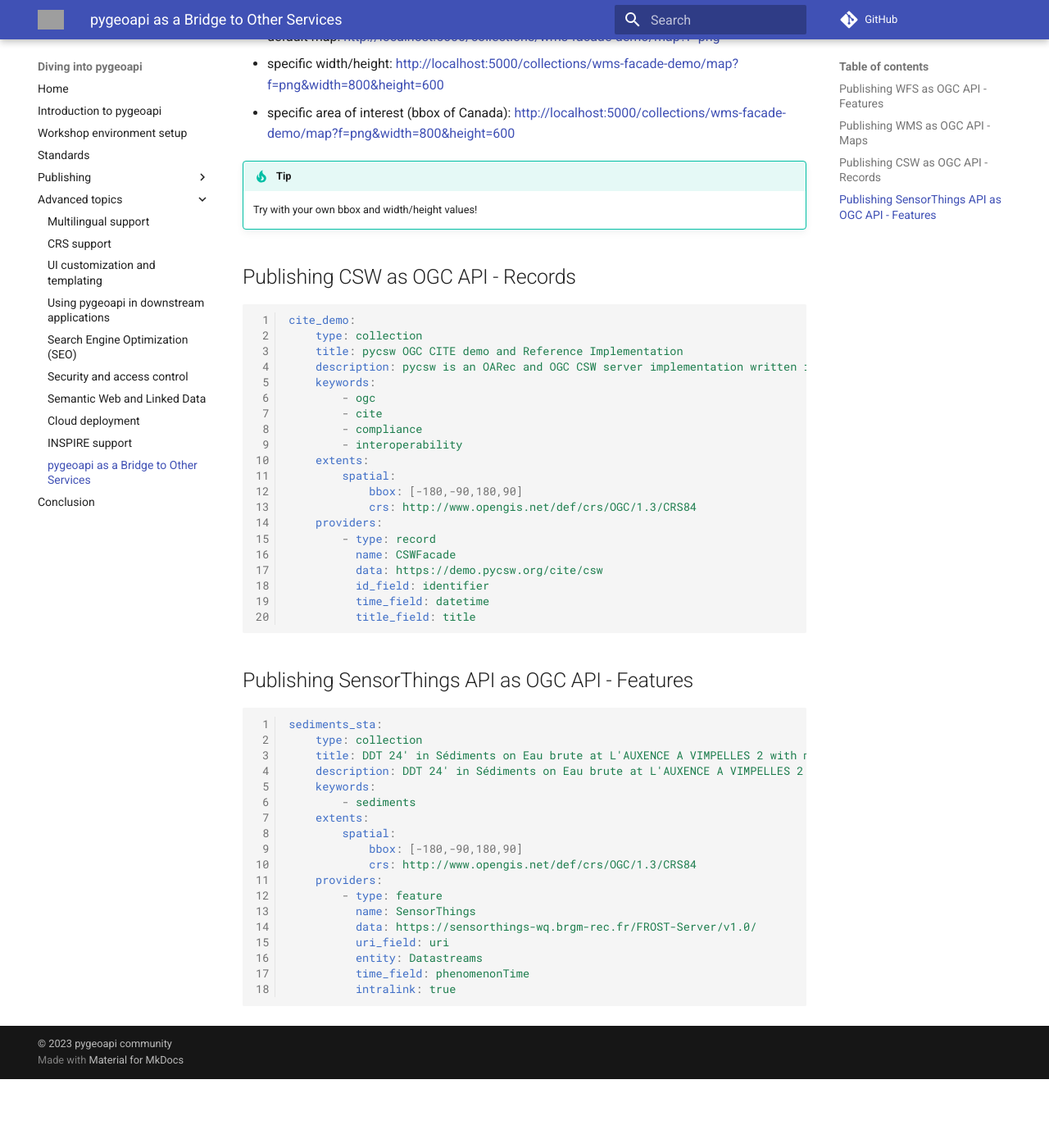
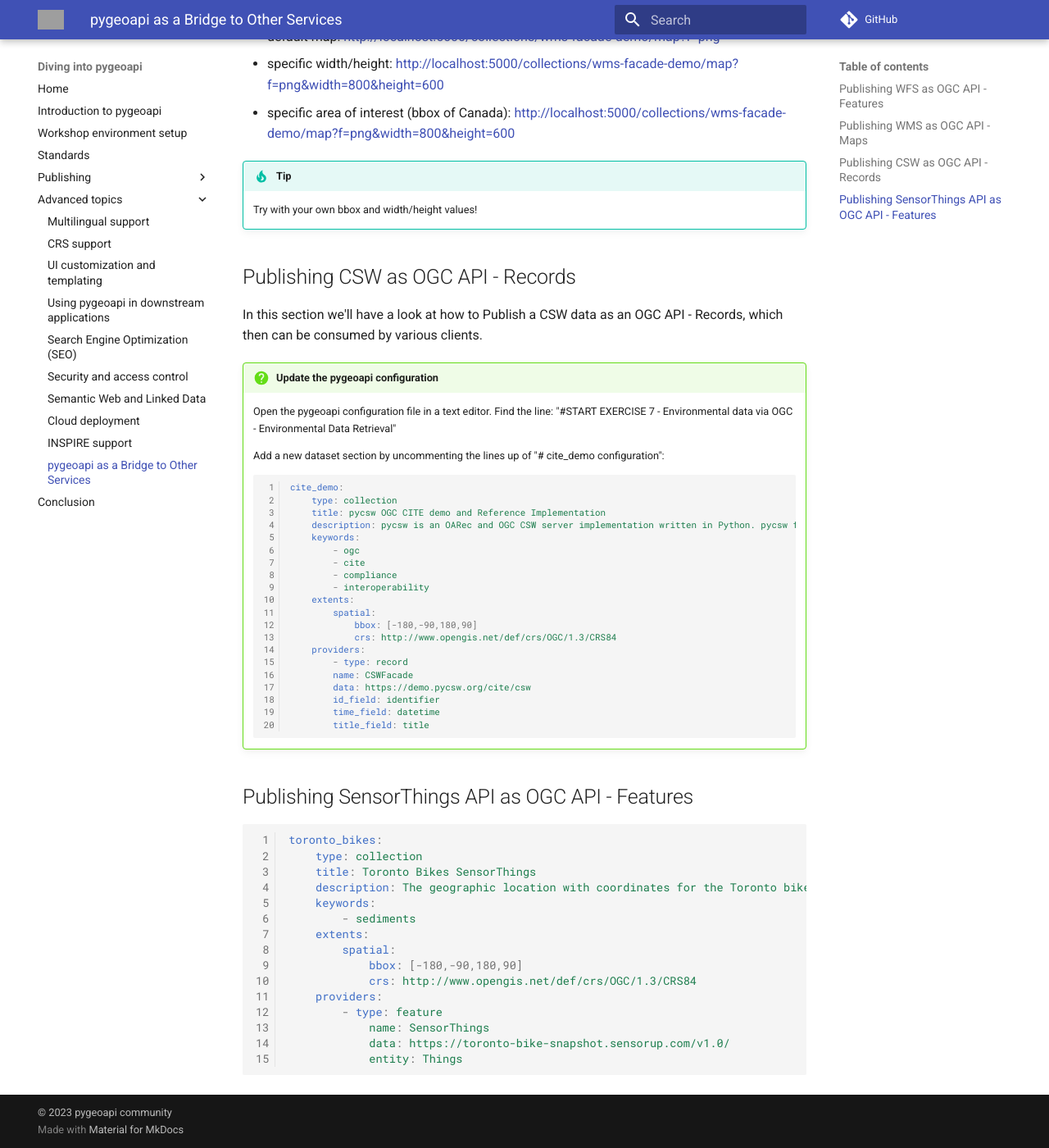
Before and after one commit to geopython/diving-into-pygeoapi, an MkDocs documentation site: the page built from workshop/content/docs/advanced/bridges.md, in a window 1280 px wide and 1400 px high, scrolled down 2595 px. Shown: the whole window at 82% size. Built offline with MkDocs 1.6.1 and Material for MkDocs 9.7.7, drawn with Linux system fonts in a browser that asks for light colours; comment, search, counter and statistics services are not loaded; before the commit the page ends 3911 px from its top, so only the background shows below that; grey boxes are pictures that could not be loaded.

Commit message:
upgraded sensorAPI

````diff
--- a/workshop/content/docs/advanced/bridges.md
+++ b/workshop/content/docs/advanced/bridges.md
@@ -140,37 +140,48 @@ Run the following requests in your web browser:
 
 ## Publishing CSW as OGC API - Records
 
+In this section we'll have a look at how to Publish a CSW data as an OGC API - Records, which then can be consumed by various clients.
 
-``` {.yaml linenums="1"}
-cite_demo:
-    type: collection
-    title: pycsw OGC CITE demo and Reference Implementation
-    description: pycsw is an OARec and OGC CSW server implementation written in Python. pycsw fully implements the OGC API - Records and OpenGIS Catalogue Service Implementation Specification (Catalogue Service for the Web). Initial development started in 2010 (more formally announced in 2011). The project is certified OGC Compliant, and is an OGC Reference Implementation. Since 2015, pycsw is an official OSGeo Project. pycsw allows for the publishing and discovery of geospatial metadata via numerous APIs (CSW 2/CSW 3, OpenSearch, OAI-PMH, SRU). Existing repositories of geospatial metadata can also be exposed, providing a standards-based metadata and catalogue component of spatial data infrastructures. pycsw is Open Source, released under an MIT license, and runs on all major platforms (Windows, Linux, Mac OS X)
-    keywords:
-        - ogc
-        - cite
-        - compliance
-        - interoperability
-    extents:
-        spatial:
-            bbox: [-180,-90,180,90]
-            crs: http://www.opengis.net/def/crs/OGC/1.3/CRS84
-    providers:
-        - type: record
-          name: CSWFacade
-          data: https://demo.pycsw.org/cite/csw
-          id_field: identifier
-          time_field: datetime
-          title_field: title
-```
+
+!!! question "Update the pygeoapi configuration"
+
+    Open the pygeoapi configuration file in a text editor.
+    Find the line:
+    "#START EXERCISE 7 - Environmental data via OGC - Environmental Data Retrieval"
+
+    Add a new dataset section by uncommenting the lines up of
+    "# cite_demo configuration":
+
+    ``` {.yaml linenums="1"}
+    cite_demo:
+        type: collection
+        title: pycsw OGC CITE demo and Reference Implementation
+        description: pycsw is an OARec and OGC CSW server implementation written in Python. pycsw fully implements the OGC API - Records and OpenGIS Catalogue Service Implementation Specification (Catalogue Service for the Web). Initial development started in 2010 (more formally announced in 2011). The project is certified OGC Compliant, and is an OGC Reference Implementation. Since 2015, pycsw is an official OSGeo Project. pycsw allows for the publishing and discovery of geospatial metadata via numerous APIs (CSW 2/CSW 3, OpenSearch, OAI-PMH, SRU). Existing repositories of geospatial metadata can also be exposed, providing a standards-based metadata and catalogue component of spatial data infrastructures. pycsw is Open Source, released under an MIT license, and runs on all major platforms (Windows, Linux, Mac OS X)
+        keywords:
+            - ogc
+            - cite
+            - compliance
+            - interoperability
+        extents:
+            spatial:
+                bbox: [-180,-90,180,90]
+                crs: http://www.opengis.net/def/crs/OGC/1.3/CRS84
+        providers:
+            - type: record
+            name: CSWFacade
+            data: https://demo.pycsw.org/cite/csw
+            id_field: identifier
+            time_field: datetime
+            title_field: title
+    ```
 
 ## Publishing SensorThings API as OGC API - Features
 
 ``` {.yaml linenums="1"}
-sediments_sta:
+toronto_bikes:
     type: collection
-    title: DDT 24' in Sédiments on Eau brute at L'AUXENCE A VIMPELLES 2 with method Méthode inconnue
-    description: DDT 24' in Sédiments on Eau brute at L'AUXENCE A VIMPELLES 2 with method Méthode inconnue
+    title: Toronto Bikes SensorThings
+    description: The geographic location with coordinates for the Toronto bike share station
     keywords:
         - sediments
     extents:
@@ -179,10 +190,7 @@ sediments_sta:
             crs: http://www.opengis.net/def/crs/OGC/1.3/CRS84
     providers:
         - type: feature
-          name: SensorThings
-          data: https://sensorthings-wq.brgm-rec.fr/FROST-Server/v1.0/
-          uri_field: uri
-          entity: Datastreams
-          time_field: phenomenonTime
-          intralink: true
+            name: SensorThings
+            data: https://toronto-bike-snapshot.sensorup.com/v1.0/
+            entity: Things
 ```
````
Also changed, not shown: 1 other file.
